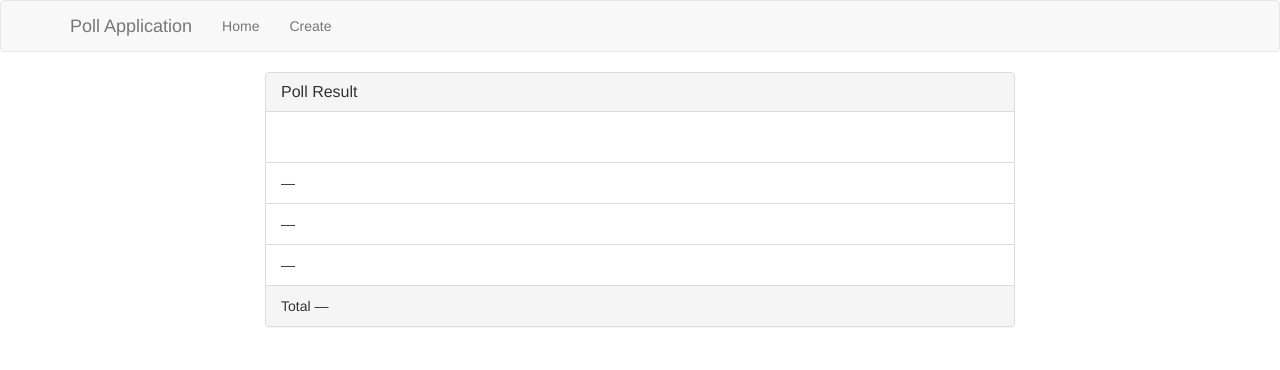
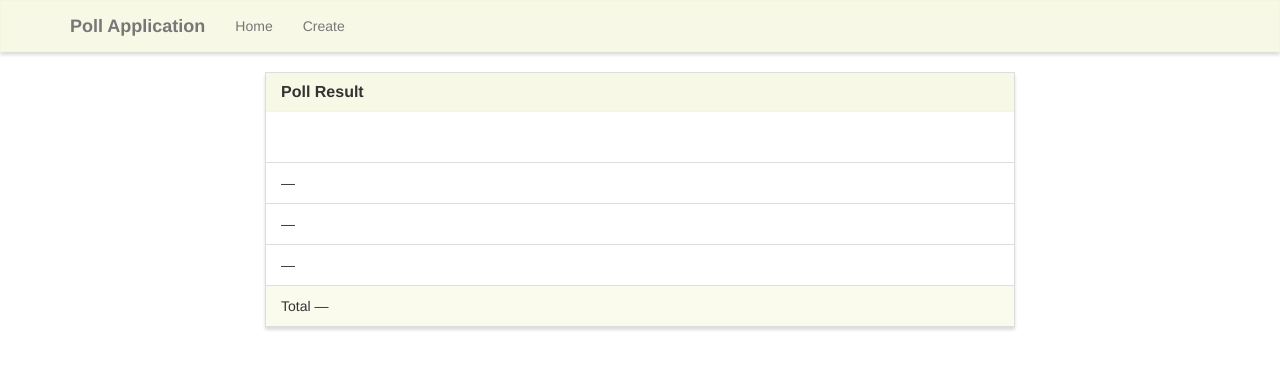
Before and after one commit to Nahidjc/Poll_project_Django, a Django app: template Poll_App/templates/poll/results.html in a window 1280 px wide. Shown: the top 370 px of the page. Run offline with Django 3.2, Linux system fonts and the light colour scheme; the template is opened without the code that fills it, so the values that code supplies are empty; some libraries are stand-ins or nearby versions.

Commit message:
Alhamdulillah Completed

```diff
--- /dev/null
+++ b/Poll_App/static/style.css
@@ -0,0 +1,35 @@
+.navbar-default,
+.btn,
+.form-control,
+.panel {
+  border-radius: 0;
+}
+.navbar-default {
+  background-color: rgba(245, 245, 220, 0.7);
+  border-color: rgba(245, 245, 220, 0.6);
+  box-shadow: 0px 3px 3px 0px #ddd;
+}
+.navbar-default .navbar-nav > .active > a,
+.navbar-default .navbar-nav > .active > a:focus,
+.navbar-default .navbar-nav > .active > a:hover {
+  background-color: rgba(245, 245, 220, 0.9);
+  border-bottom: 4px solid #ddd;
+}
+.panel-default > .panel-heading {
+  color: #333;
+  background-color: rgba(245, 245, 220, 0.7);
+  border-color: rgba(245, 245, 220, 0.6);
+  border-top-left-radius: 0;
+  border-top-right-radius: 0;
+}
+.panel-footer {
+  background-color: rgba(245, 245, 220, 0.5);
+  border-color: rgba(245, 245, 220, 0.4);
+}
+.panel {
+  box-shadow: 0px 3px 3px 0px #ddd;
+}
+a.navbar-brand,
+.panel-title {
+  font-weight: bolder;
+}
--- a/Poll_App/templates/poll/base.html
+++ b/Poll_App/templates/poll/base.html
@@ -27,7 +27,7 @@
                     <span class="icon-bar"></span>
                     <span class="icon-bar"></span>
                 </button>
-                <a class="navbar-brand" href="#">Poll Application</a>
+                <a class="navbar-brand" href="{% url 'home' %}">Poll Application</a>
             </div>
 
             <!-- Collect the nav links, forms, and other content for toggling -->
```
